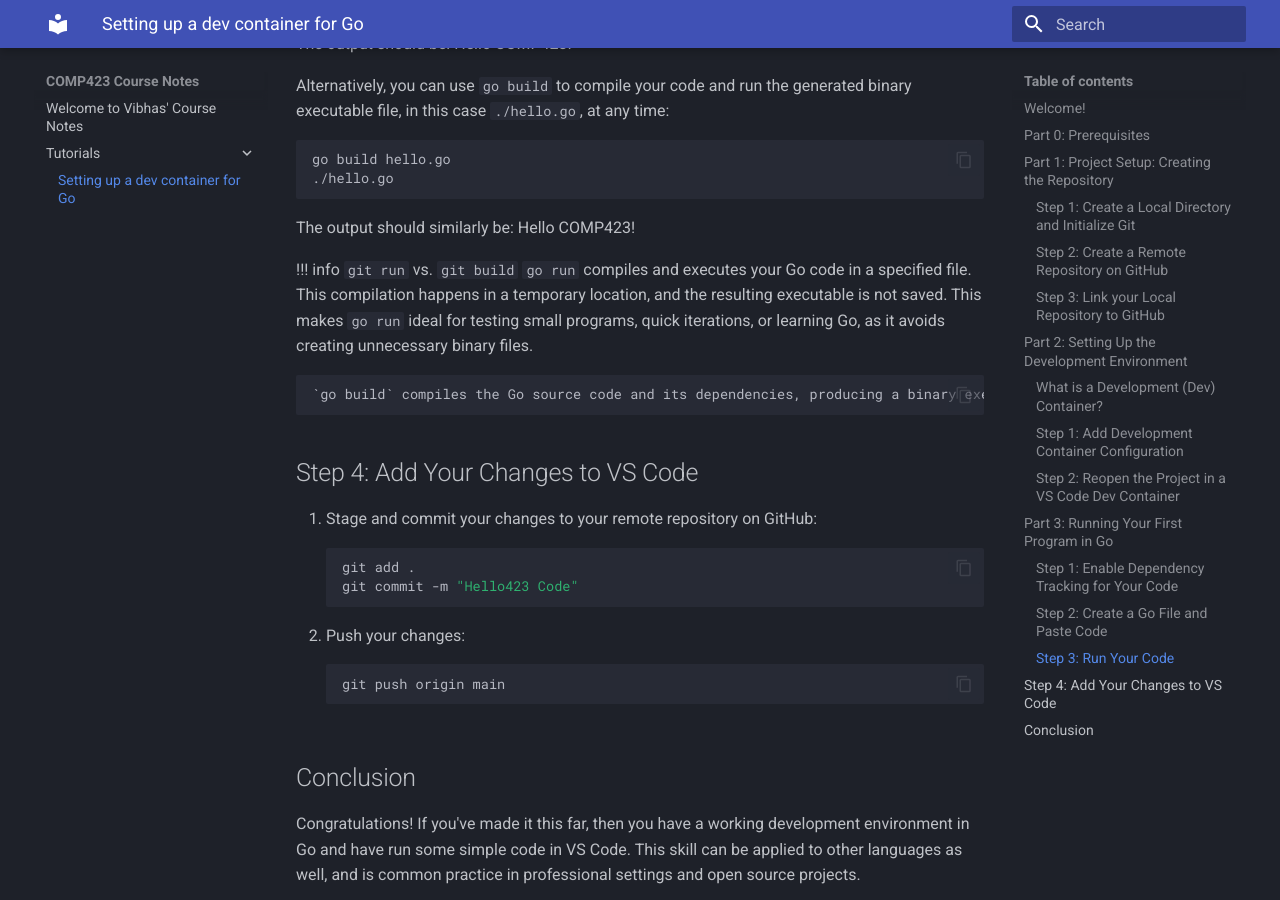
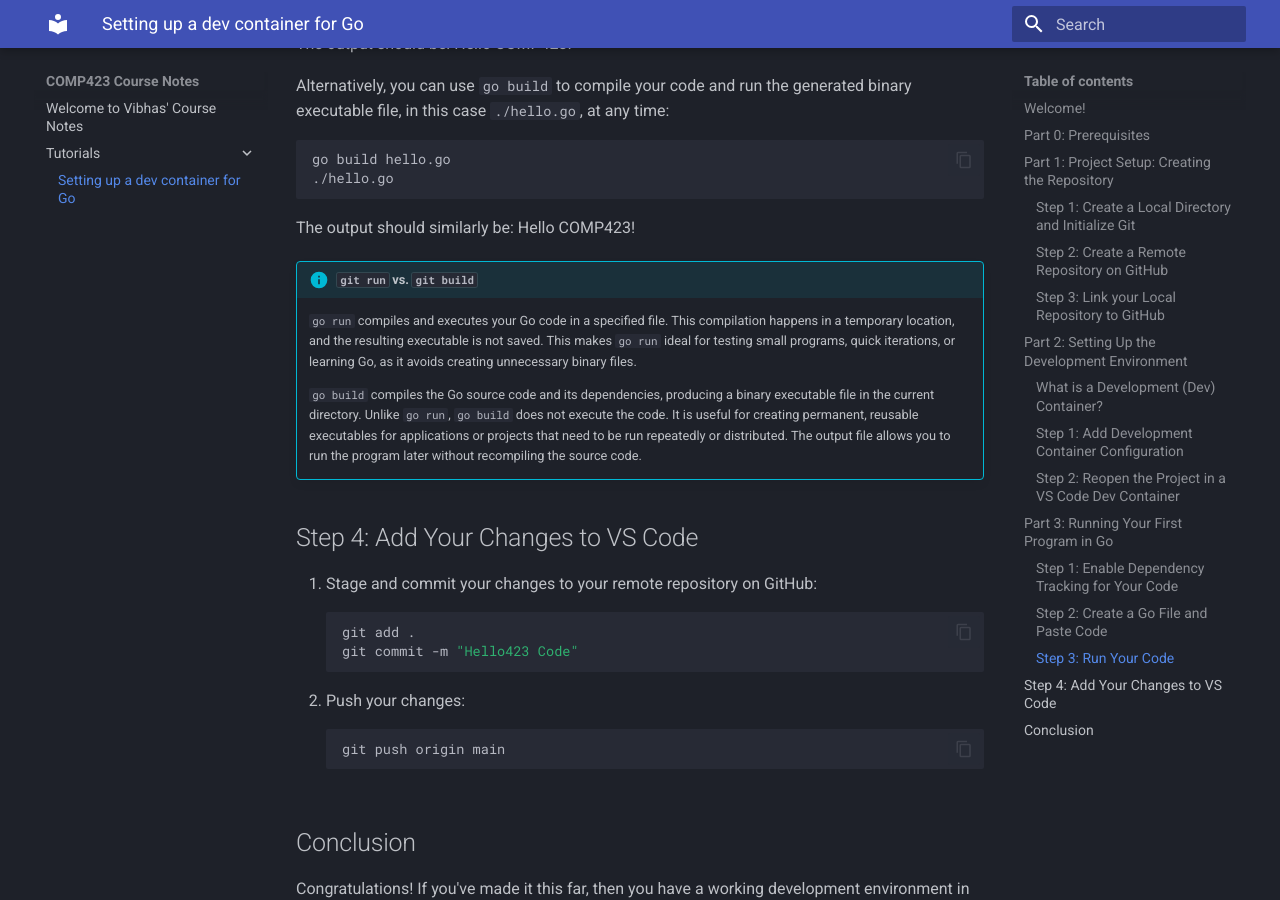
Before and after one commit to nairvibhas18/comp423-course-notes, an MkDocs documentation site: the page built from docs/tutorials/go-setup.md, in a window 1280 px wide and 900 px high, scrolled down 4966 px. Built offline with MkDocs 1.6.1 and Material for MkDocs 9.7.7, drawn with Linux system fonts in a browser that asks for light colours.

Commit message:
Fixed mkdocs.yml

````diff
--- a/docs/tutorials/go-setup.md
+++ b/docs/tutorials/go-setup.md
@@ -153,7 +153,7 @@
 ```
 The output should similarly be: Hello COMP423!
 
-!!! info `git run` vs. `git build`
+!!! info "`git run` vs. `git build`"
     `go run` compiles and executes your Go code in a specified file. This compilation happens in a temporary location, and the resulting executable is not saved. This makes `go run` ideal for testing small programs, quick iterations, or learning Go, as it avoids creating unnecessary binary files.
 
     `go build` compiles the Go source code and its dependencies, producing a binary executable file in the current directory. Unlike `go run`, `go build` does not execute the code. It is useful for creating permanent, reusable executables for applications or projects that need to be run repeatedly or distributed. The output file allows you to run the program later without recompiling the source code.
````
